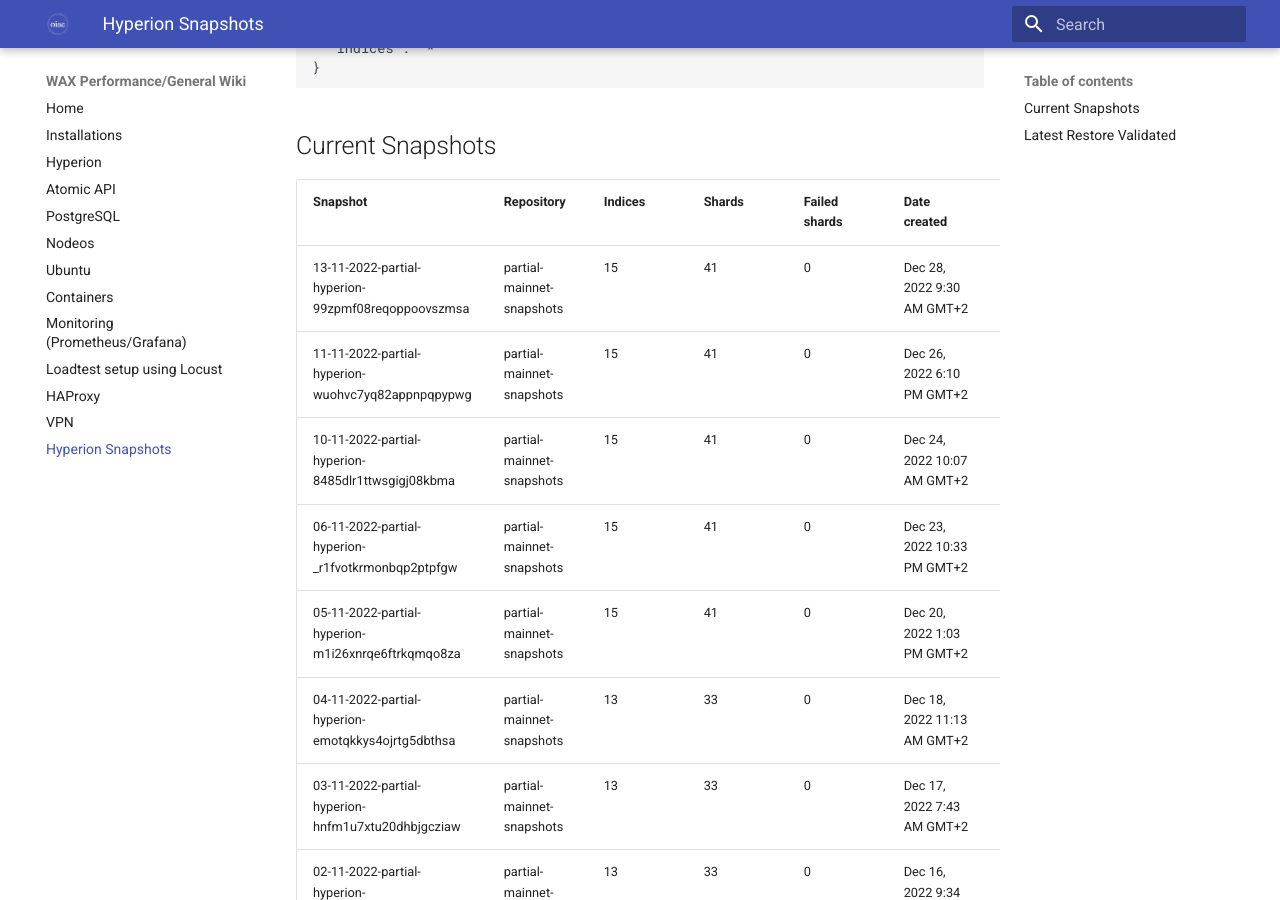
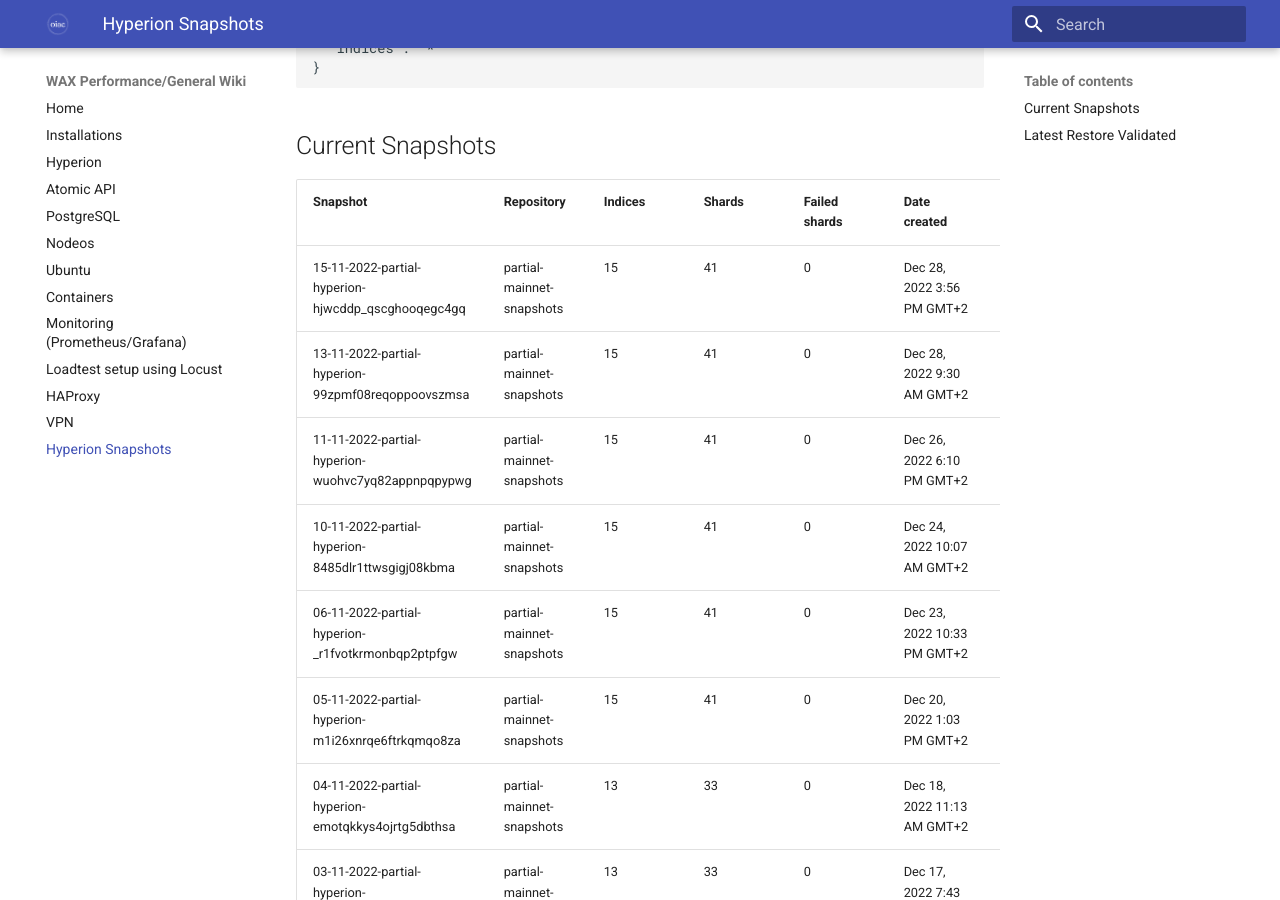
Before and after one commit to oneinacillian/wiki, an MkDocs documentation site: the page built from docs/snapshots.md, in a window 1280 px wide and 900 px high, scrolled down 2022 px. Built offline with MkDocs 1.6.1 and Material for MkDocs 9.7.7, drawn with Linux system fonts in a browser that asks for light colours.

Commit message:
Added snapshot 15/11

```diff
--- a/docs/snapshots.md
+++ b/docs/snapshots.md
@@ -60,6 +60,7 @@
 
 | Snapshot                                           | Repository                | Indices | Shards | Failed shards | Date created                | Duration |
 |----------------------------------------------------|---------------------------|---------|--------|---------------|-----------------------------|----------|
+| 15-11-2022-partial-hyperion-hjwcddp_qscghooqegc4gq | partial-mainnet-snapshots | 15      | 41     | 0             | Dec 28, 2022 3:56 PM GMT+2  | 13s      |
 | 13-11-2022-partial-hyperion-99zpmf08reqoppoovszmsa | partial-mainnet-snapshots | 15      | 41     | 0             | Dec 28, 2022 9:30 AM GMT+2  | 39s      |
 | 11-11-2022-partial-hyperion-wuohvc7yq82appnpqpypwg | partial-mainnet-snapshots | 15      | 41     | 0             | Dec 26, 2022 6:10 PM GMT+2  | 48s      |
 | 10-11-2022-partial-hyperion-8485dlr1ttwsgigj08kbma | partial-mainnet-snapshots | 15      | 41     | 0             | Dec 24, 2022 10:07 AM GMT+2 | 30s      |
```
